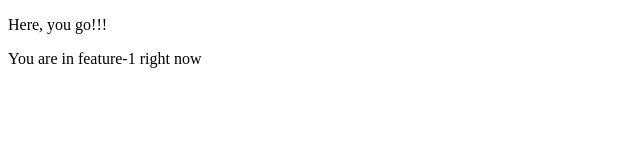
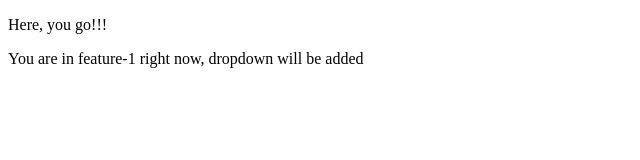
Before and after one commit to GouriVerma/Local-Repo, a plain HTML site: page index.html in a window 1280 px wide. Shown: the whole page, without its empty margins (0-640 px from the left). Drawn offline with Linux system fonts and the light colour scheme.

Commit message:
Added dropdown in feature-1

```diff
--- a/index.html
+++ b/index.html
@@ -7,6 +7,6 @@
 </head>
 <body>
     <p>Here, you go!!!</p>
-    <p>You are in feature-1 right now</p>
+    <p>You are in feature-1 right now, dropdown will be added</p>
 </body>
 </html>
```
